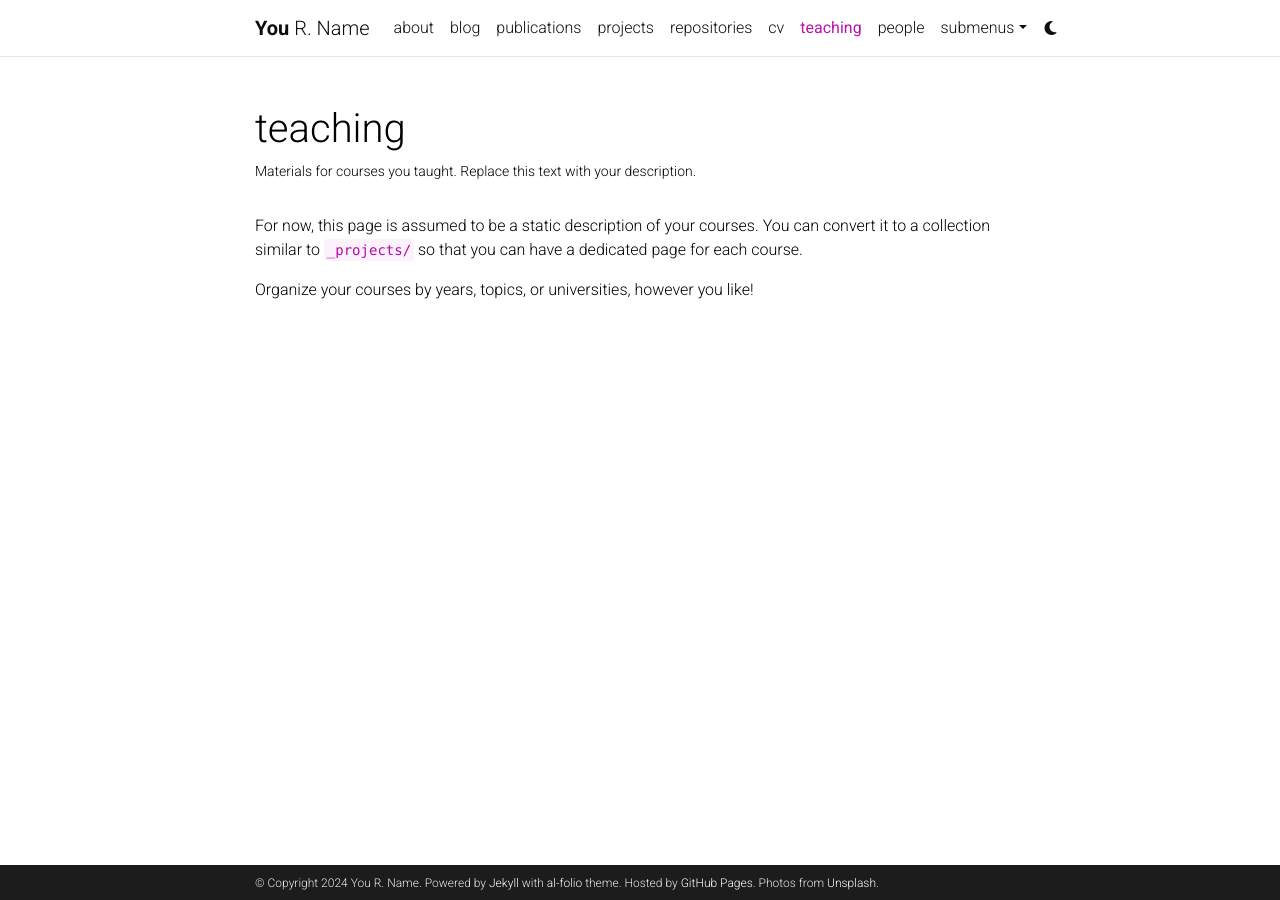
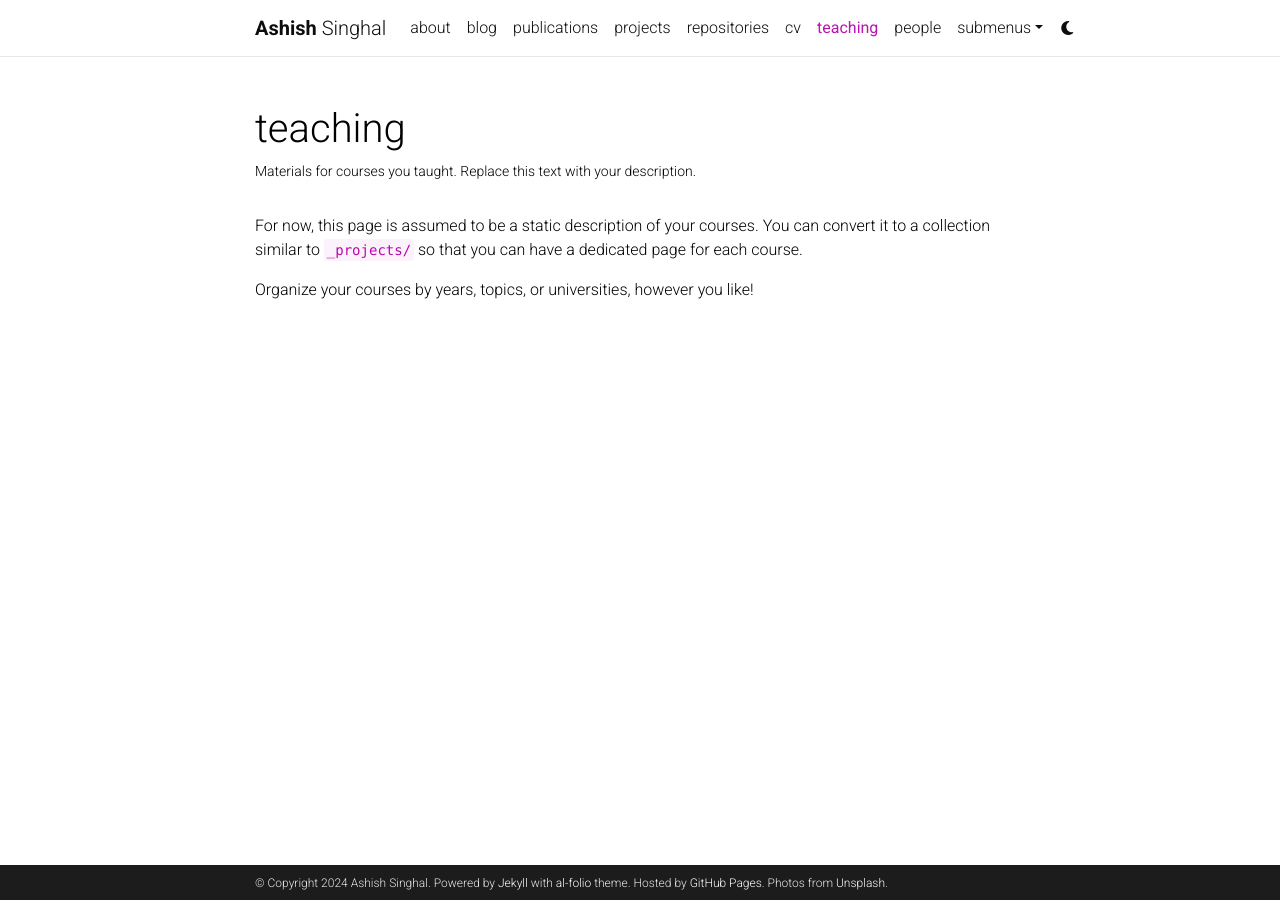
Before and after one commit to theGuyWithBlackTie/theguywithblacktiee.github.io, a Jekyll site: the page built from _pages/teaching.md, in a window 1280 px wide. Built offline with Jekyll 4.4.1, drawn with Linux system fonts in a browser that asks for light colours; comment, search, counter and statistics services are not loaded; a style sheet for code colours, icons or effects is not loaded.

Commit message:
Initial changes

```diff
--- a/_config.yml
+++ b/_config.yml
@@ -3,10 +3,10 @@
 # -----------------------------------------------------------------------------
 
 title: blank # the website title (if blank, full name will be used instead)
-first_name: You
-middle_name: R.
-last_name: Name
-email: you@example.com
+first_name: Ashish
+middle_name:
+last_name: Singhal
+email: ashish.ash216@gmail.com
 description: > # the ">" symbol means to ignore newlines until "footer_text:"
   A simple, whitespace theme for academics. Based on [*folio](https://github.com/bogoli/-folio) design.
 footer_text: >
@@ -68,11 +68,11 @@
 # Social integration
 # -----------------------------------------------------------------------------
 
-github_username: # your GitHub user name
+github_username: # theGuyWithBlackTie
 gitlab_username: # your GitLab user name
-x_username: # your X handle
+x_username: guywithblacktie
 mastodon_username: # your mastodon instance+username in the format instance.tld/@username
-linkedin_username: # your LinkedIn user name
+linkedin_username: aasinghal
 telegram_username: # your Telegram user name
 scholar_userid: # your Google Scholar ID
 semanticscholar_id: # your Semantic Scholar ID
```
